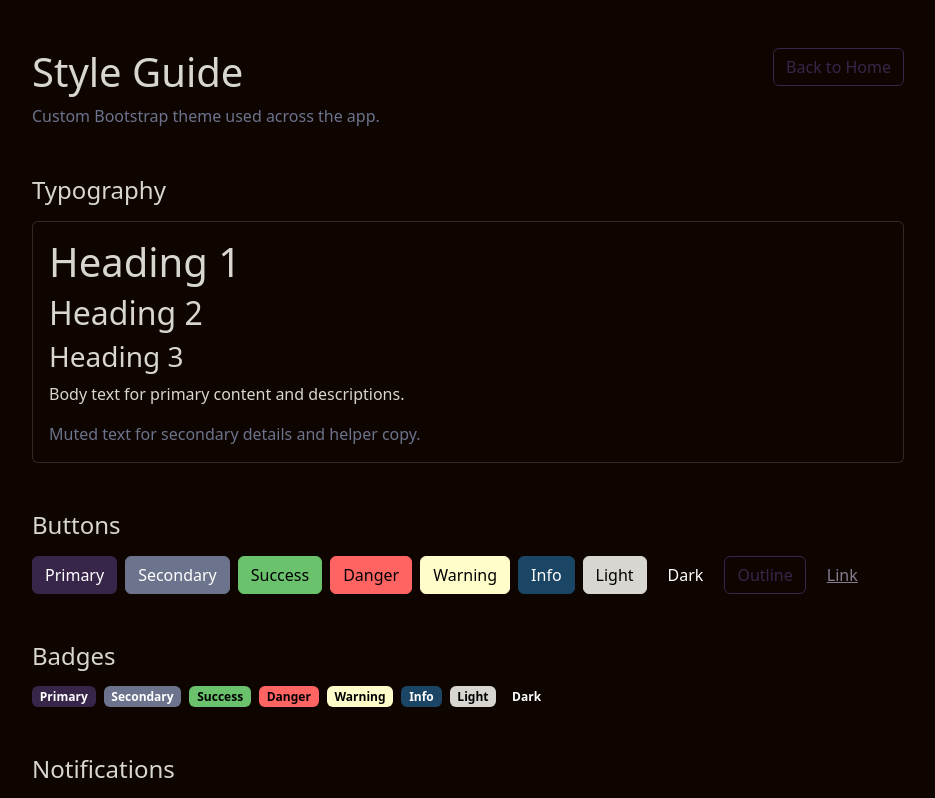
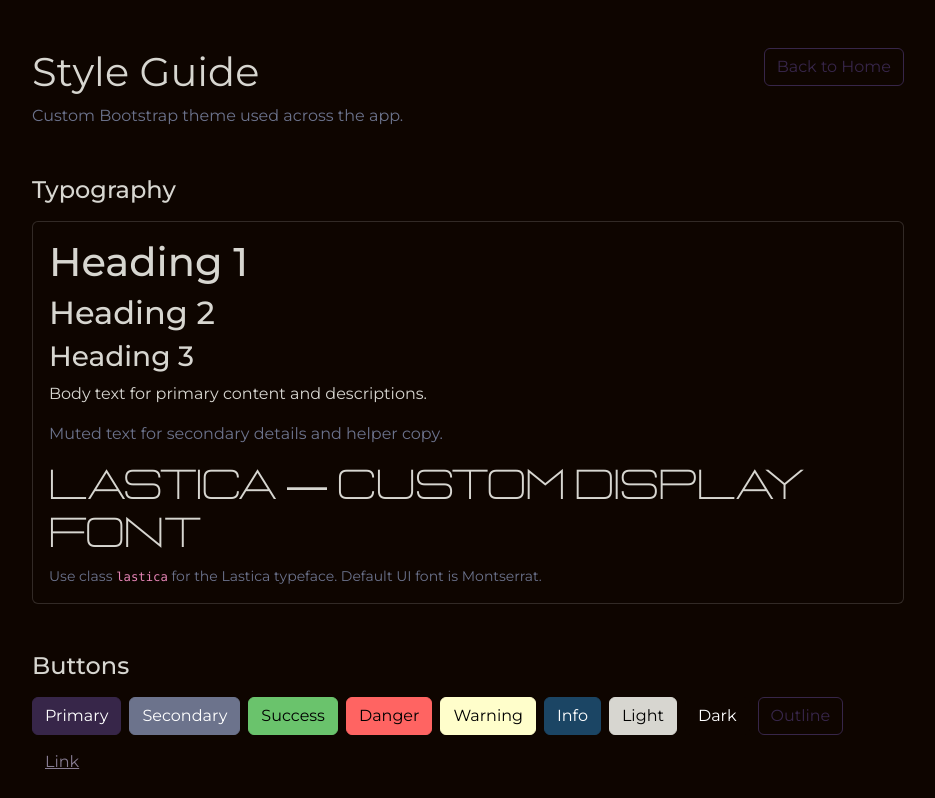
Before and after one commit to ThiagoFragaK/achiev-hub, a Vue app in the folder achiev-hub.client/: page /style-guide in a window 1280 px wide. Shown: the top 798 px of the page, without its empty margins (172-1107 px from the left). Built offline with nearby package versions, Linux system fonts and the light colour scheme; what vue3-apexcharts would draw is missing.

Commit message:
Add Montserrat and Lastica fonts: update package.json and package-lock.json, import Montserrat styles in main.js, and define Lastica font in SCSS. Enhance LoginView and StyleGuideView with new font classes.

```diff
--- a/achiev-hub.client/package.json
+++ b/achiev-hub.client/package.json
@@ -12,6 +12,7 @@
         "lint:eslint": "eslint . --fix --cache"
     },
     "dependencies": {
+        "@fontsource/montserrat": "^5.3.0",
         "@lucide/vue": "^1.33.0",
         "apexcharts": "^5.10.0",
         "bootstrap": "^5.3.7",
--- a/achiev-hub.client/src/assets/index.scss
+++ b/achiev-hub.client/src/assets/index.scss
@@ -8,11 +8,41 @@ $dark: #0e0500;
 $warning: #fffecb;
 $danger: #ff6462;
 
+// Default app typeface
+$font-family-sans-serif:
+  'Montserrat',
+  system-ui,
+  -apple-system,
+  'Segoe UI',
+  Roboto,
+  'Helvetica Neue',
+  'Noto Sans',
+  'Liberation Sans',
+  Arial,
+  sans-serif,
+  'Apple Color Emoji',
+  'Segoe UI Emoji',
+  'Segoe UI Symbol',
+  'Noto Color Emoji';
+
 // Dark page background (data-bs-theme="dark")
 $body-bg-dark: $dark;
 $body-color-dark: $light;
 
 @import 'bootstrap/scss/bootstrap';
+
+@font-face {
+  font-family: 'Lastica';
+  src: url('./fonts/Lastica.ttf') format('truetype');
+  font-weight: 400;
+  font-style: normal;
+  font-display: swap;
+}
+
+// Opt-in display font — does not replace the app default
+.lastica {
+  font-family: 'Lastica', sans-serif;
+}
 
 // Table borders use solid primary
 .table {
--- a/achiev-hub.client/src/main.js
+++ b/achiev-hub.client/src/main.js
@@ -1,3 +1,7 @@
+import '@fontsource/montserrat/400.css'
+import '@fontsource/montserrat/500.css'
+import '@fontsource/montserrat/600.css'
+import '@fontsource/montserrat/700.css'
 import './assets/index.scss'
 import 'bootstrap/dist/js/bootstrap.bundle.min.js'
 
--- a/achiev-hub.client/src/views/LoginView.vue
+++ b/achiev-hub.client/src/views/LoginView.vue
@@ -10,7 +10,7 @@
                 />
             </div>
 
-            <hr class="mb-4" />
+            <hr class="mb-4 text-primary opacity-100" />
 
             <form @submit.prevent="onLogin">
                 <div class="mb-3">
--- a/achiev-hub.client/src/views/StyleGuideView.vue
+++ b/achiev-hub.client/src/views/StyleGuideView.vue
@@ -19,8 +19,13 @@
                         <h2>Heading 2</h2>
                         <h3>Heading 3</h3>
                         <p>Body text for primary content and descriptions.</p>
-                        <p class="text-secondary mb-0">
+                        <p class="text-secondary mb-3">
                             Muted text for secondary details and helper copy.
+                        </p>
+                        <p class="lastica display-6 mb-0">Lastica — custom display font</p>
+                        <p class="small text-secondary mb-0 mt-2">
+                            Use class <code>lastica</code> for the Lastica typeface. Default UI font is
+                            Montserrat.
                         </p>
                     </div>
                 </div>
```
Also changed, not shown: achiev-hub.client/src/assets/fonts/Lastica.ttf (added), 1 other file (tests, documents, lock files or other folders).
